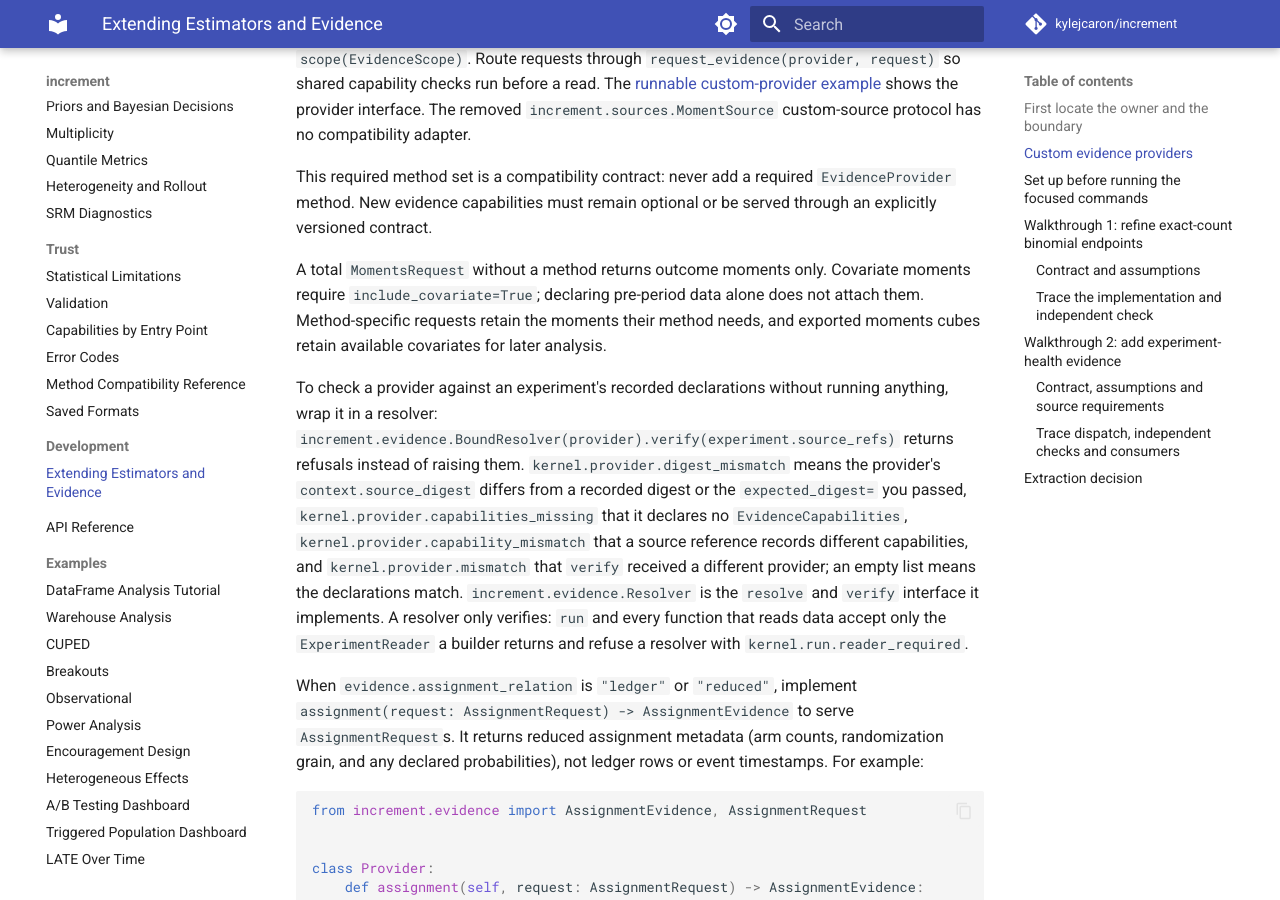
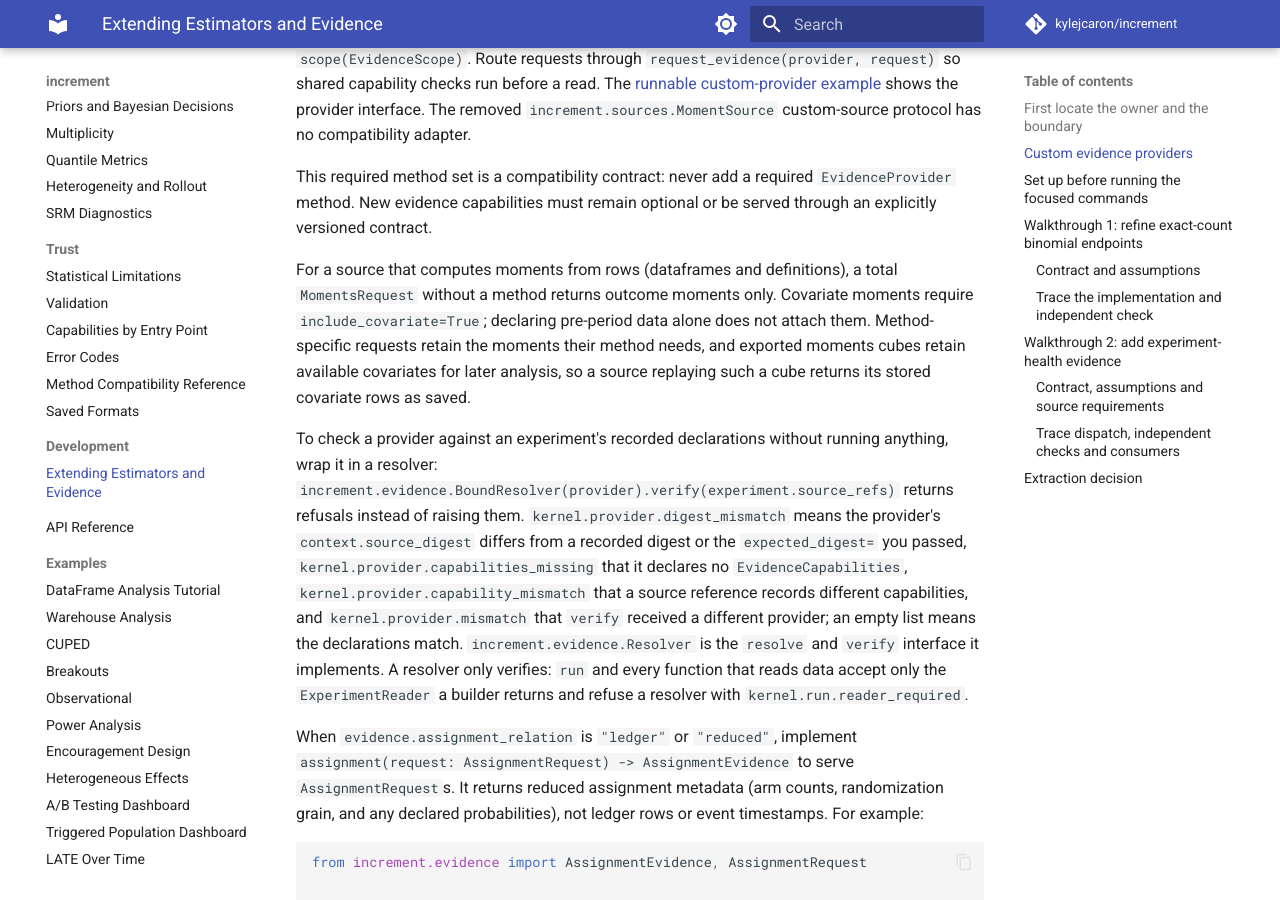
Before and after one commit to kylejcaron/increment, an MkDocs documentation site: the page built from docs/development/adding-an-estimator.md, in a window 1280 px wide and 900 px high, scrolled down 1455 px. Built offline with MkDocs 1.6.1 and Material for MkDocs 9.7.7, drawn with Linux system fonts in a browser that asks for light colours; comment, search, counter and statistics services are not loaded.

Commit message:
docs: scope the outcome-only moments contract to sources that compute moments

```diff
--- a/docs/development/adding-an-estimator.md
+++ b/docs/development/adding-an-estimator.md
@@ -42,10 +42,12 @@ This required method set is a compatibility contract: never add a required
 `EvidenceProvider` method. New evidence capabilities must remain optional or be
 served through an explicitly versioned contract.
 
-A total `MomentsRequest` without a method returns outcome moments only. Covariate
+For a source that computes moments from rows (dataframes and definitions), a
+total `MomentsRequest` without a method returns outcome moments only. Covariate
 moments require `include_covariate=True`; declaring pre-period data alone does
 not attach them. Method-specific requests retain the moments their method needs,
-and exported moments cubes retain available covariates for later analysis.
+and exported moments cubes retain available covariates for later analysis, so a
+source replaying such a cube returns its stored covariate rows as saved.
 
 To check a provider against an experiment's recorded declarations without
 running anything, wrap it in a resolver:
```
